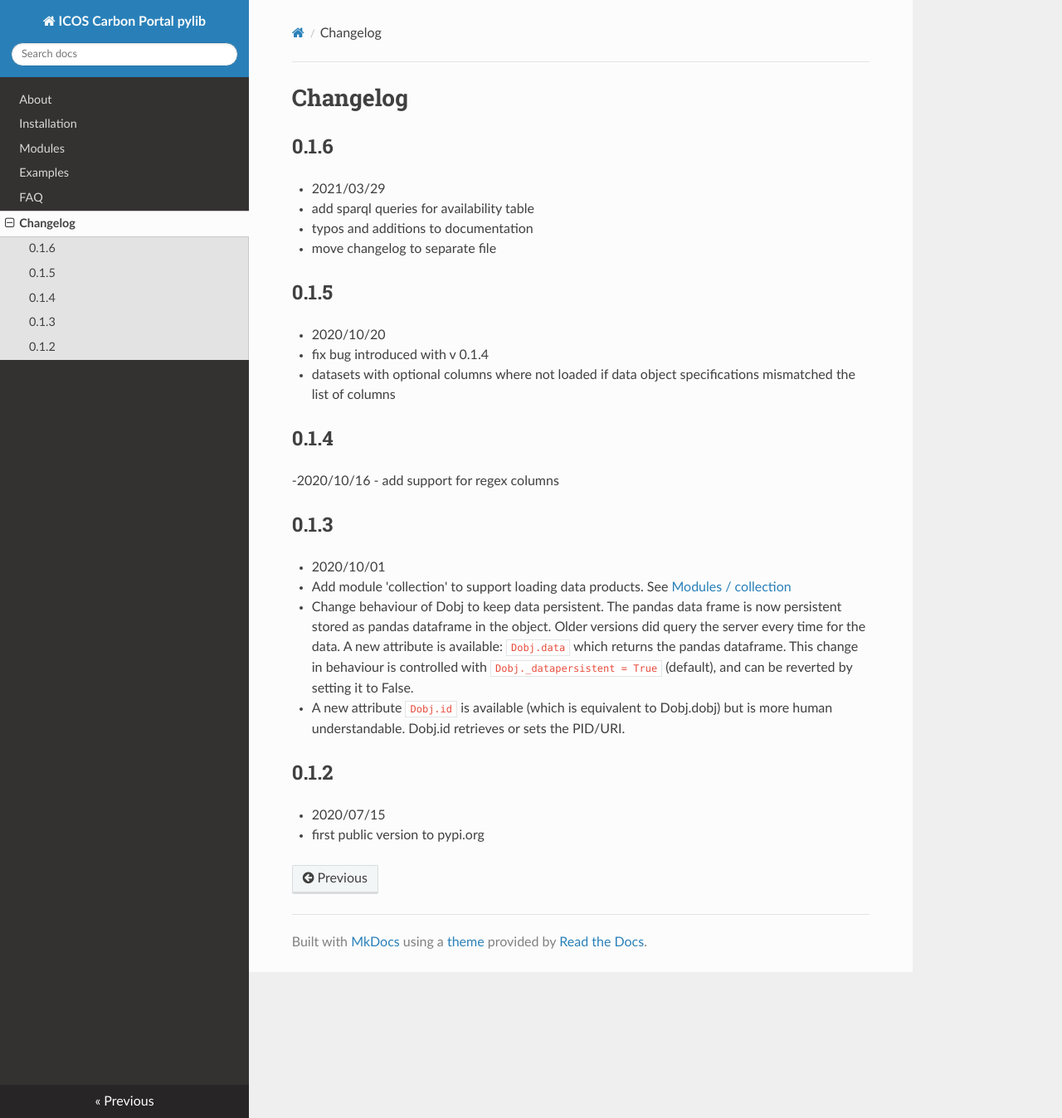
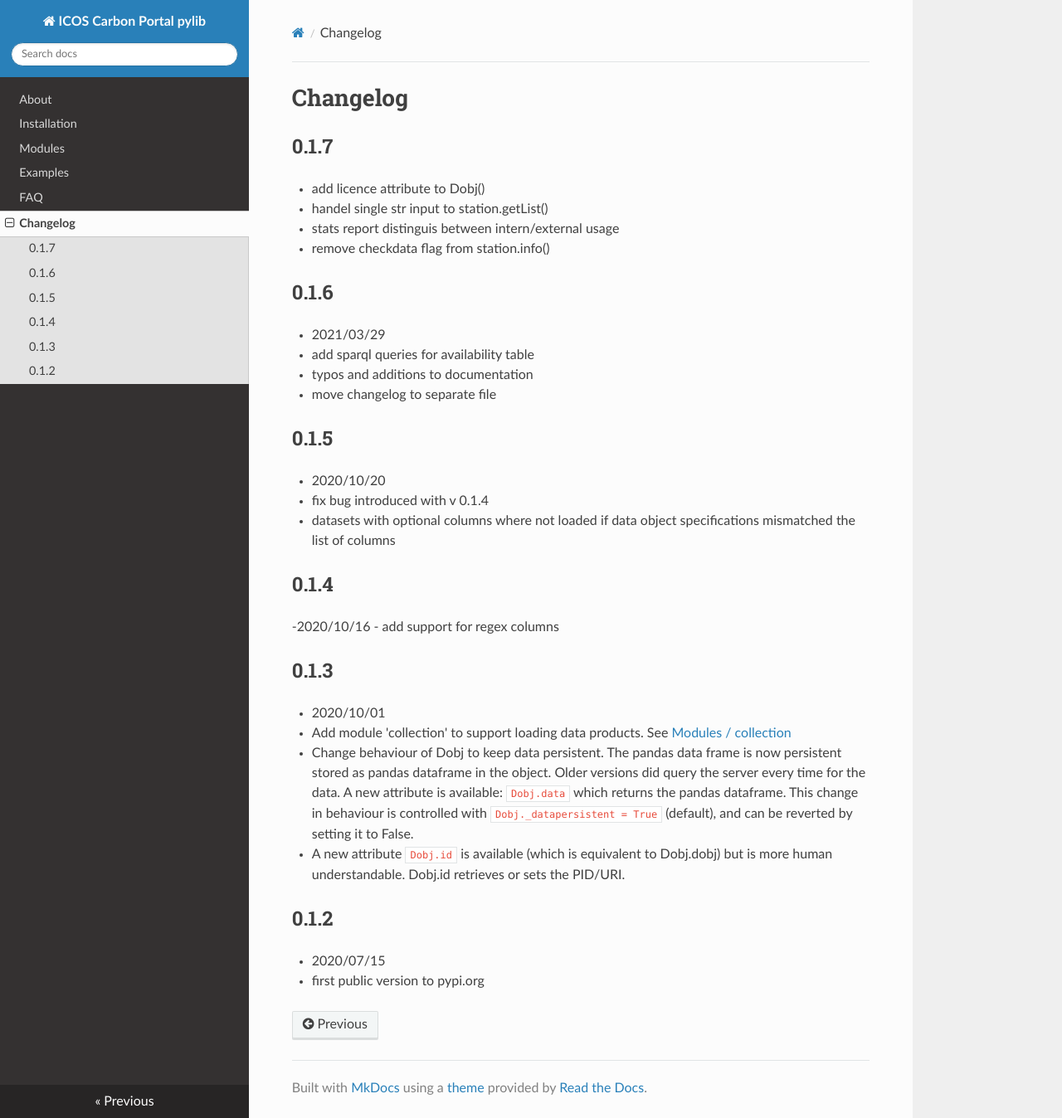
Before and after one commit to ICOS-Carbon-Portal/pylib, an MkDocs documentation site: the page built from docs/changelog.md, in a window 1280 px wide and 1348 px high. Shown: the whole window at 83% size. Built offline with MkDocs 1.6.1, drawn with Linux system fonts in a browser that asks for light colours; nearby versions of some CDN libraries.

Commit message:
update documentation
docs update to reflect changes in 0.1.7

```diff
--- a/docs/changelog.md
+++ b/docs/changelog.md
@@ -1,4 +1,10 @@
 # Changelog
+
+## 0.1.7
+- add licence attribute to Dobj()
+- handel single str input to station.getList()
+- stats report distinguis between intern/external usage
+- remove checkdata flag from station.info()
 
 ## 0.1.6
 - 2021/03/29
```
Also changed, not shown: docs/examples.md (+1 -1 lines), docs/modules.md (+5 -0 lines).
